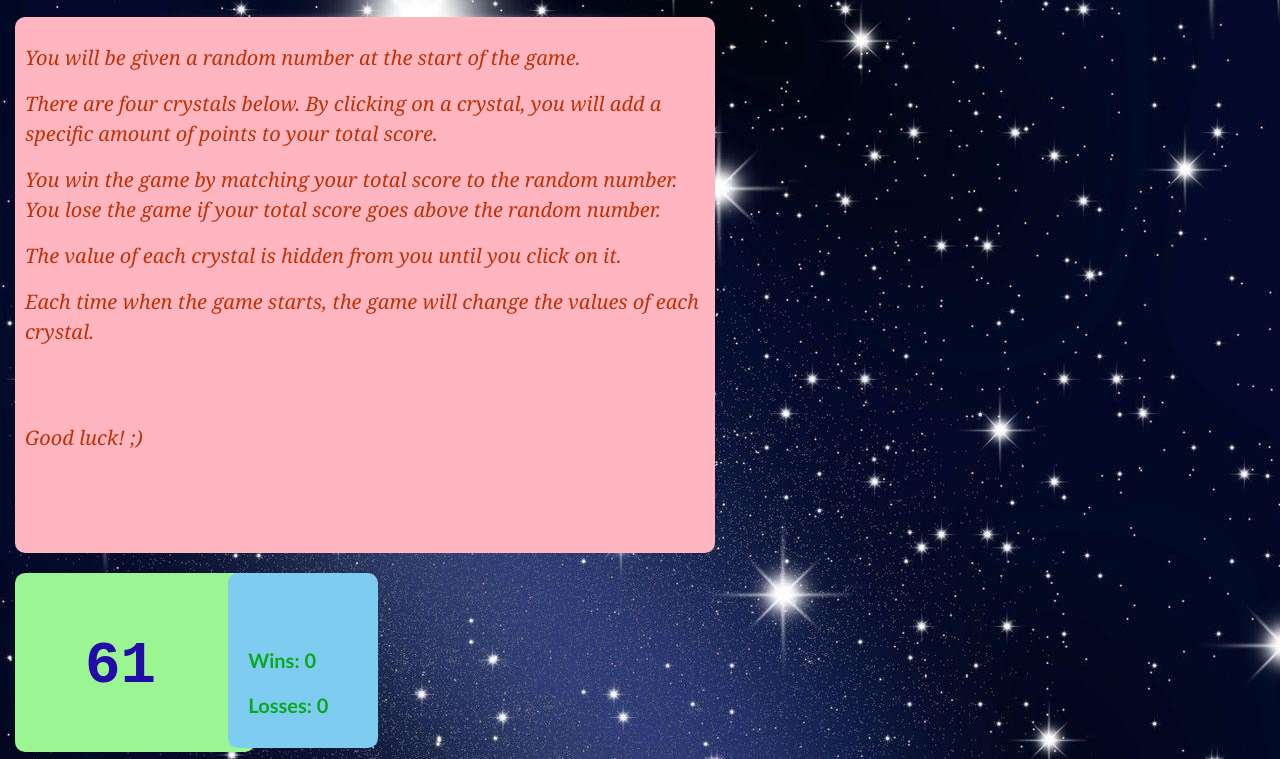
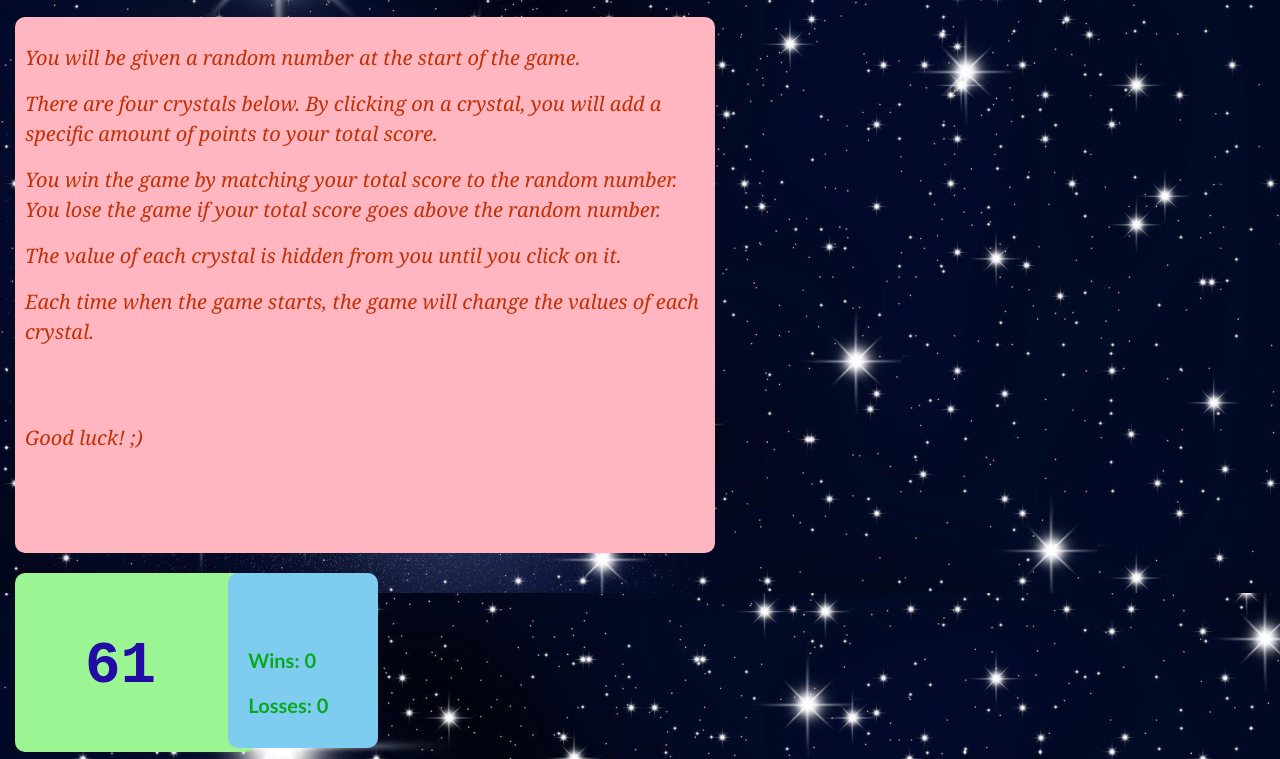
Before and after one commit to hazelreyes/unit-4-game, a plain HTML site: page index.html in a window 1280 px wide. Shown: the part 207-966 px from the top of the page. Drawn offline with nearby package versions, Linux system fonts and the light colour scheme.

Commit message:
fixed background

```diff
--- a/assets/css/style.css
+++ b/assets/css/style.css
@@ -1,7 +1,10 @@
 body {
   background-image: url("../images/space.jpg");
-  background-repeat: repeat;
+  min-height: 500px;
   background-attachment: fixed;
+  background-position: center;
+  background-repeat: no-repeat;
+  background-size: cover;
 }
 
 #game-title {
```
